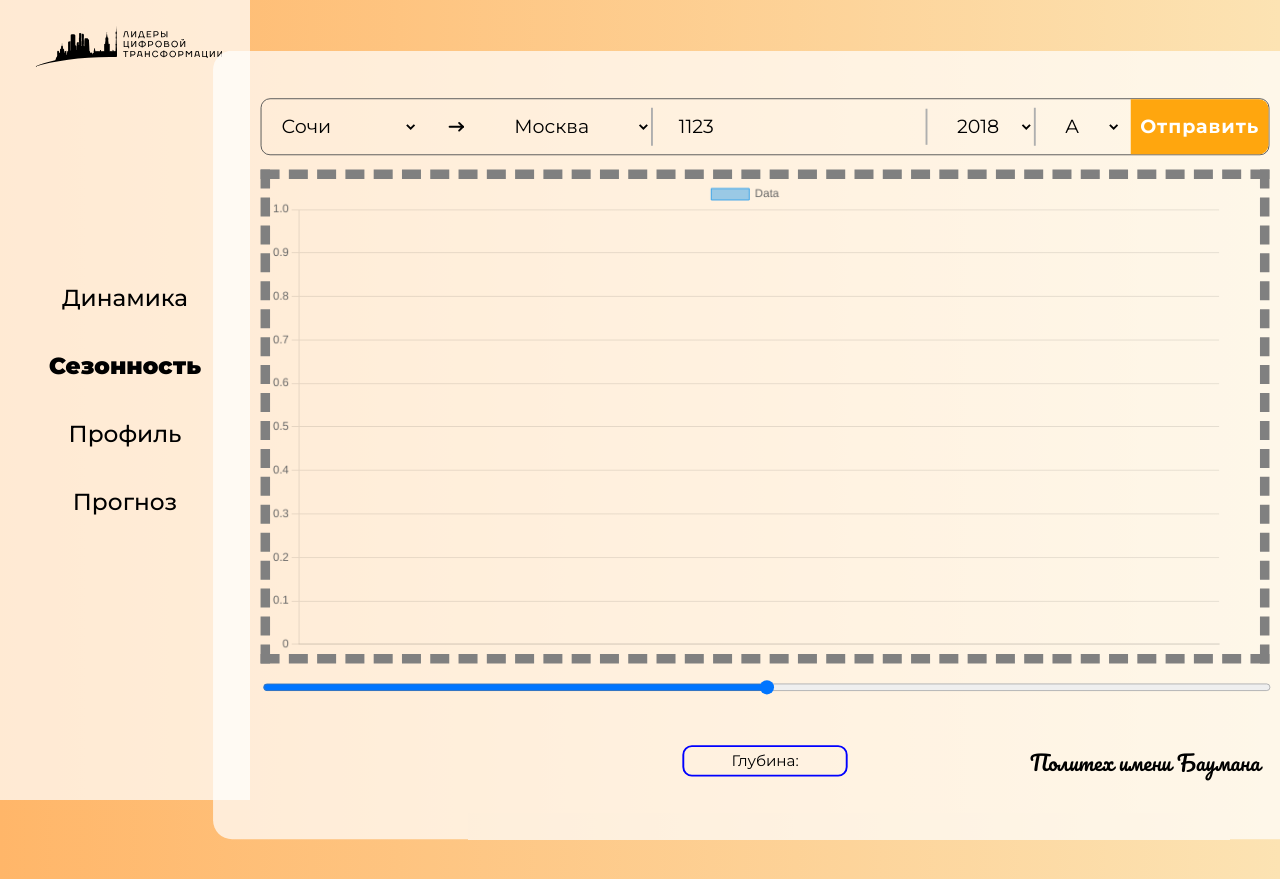
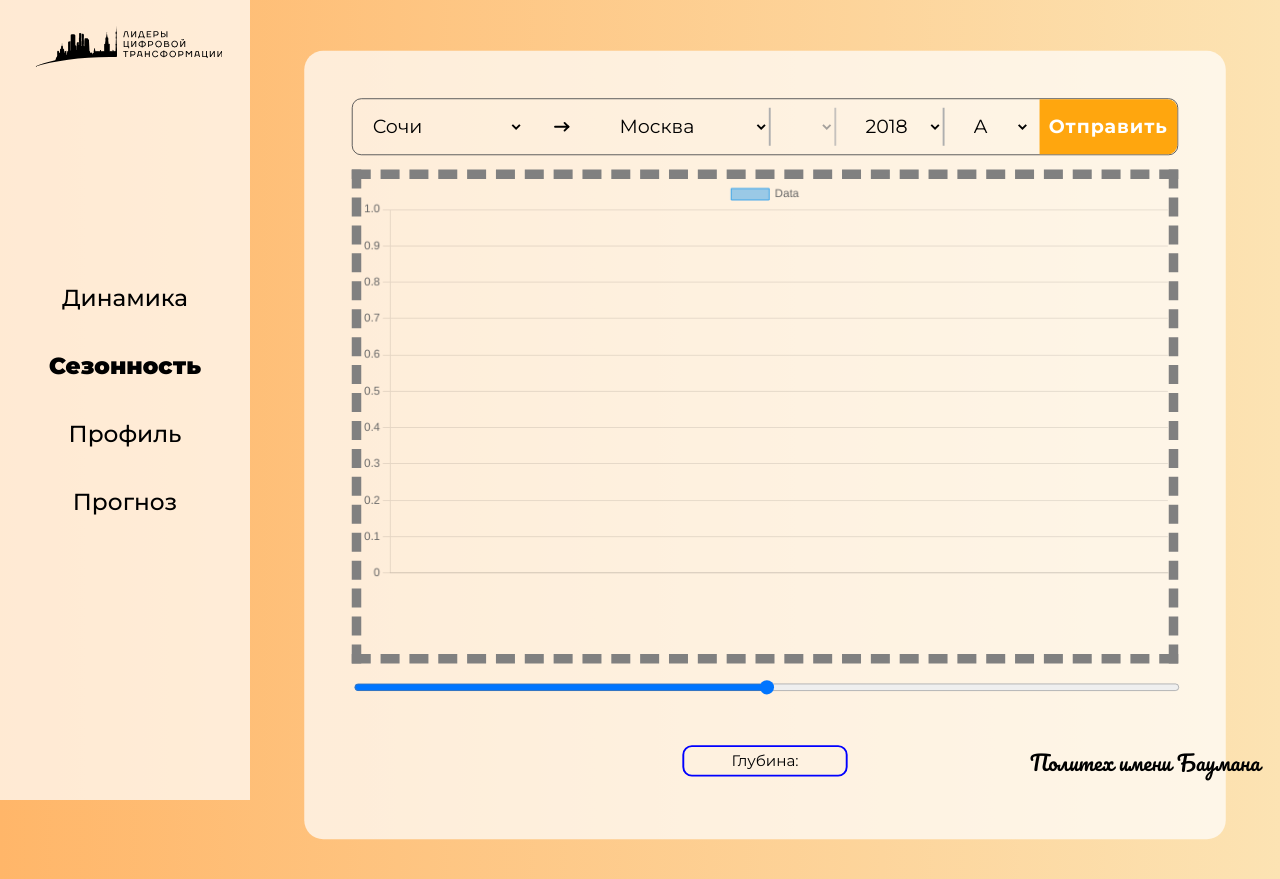
Before and after one commit to DanilKochura/leaders2023, a PHP site: page /hackathon/seasons in a window 1280 px wide. Shown: the top 879 px of the page. Run offline with PHP 8.4, Linux system fonts and the light colour scheme; lists and menus that the app fills with data are empty.

Commit message:
Правки

```diff
--- a/web/controller/api/controller.php
+++ b/web/controller/api/controller.php
@@ -1,6 +1,6 @@
 <?php
 
-ini_set('display_errors', 1);
+ini_set('display_errors', 0);
 error_reporting(E_ALL);
 require_once ROOT.'model/DB.php';
 
@@ -14,7 +14,7 @@ if($route[1] == 'demand')
 {
     $resp = [];
 
-    $res = $db->conn->query("SELECT * from class where flt_num = '{$_POST['flight']}' and `dd` = '{$_POST['date']}' AND `sorg` = '{$_POST['from']}' AND `sdst` = '{$_POST['to']}' and `seg_class_code` = '{$_POST['class']}'");
+    $res = $db->conn->query("SELECT * from class where flt_num = '{$_POST['flight']}' and `dd` = '{$_POST['date']}' AND `sorg` = '{$_POST['from']}' AND `sdst` = '{$_POST['to']}' and `seg_class_code` = '{$_POST['class']}' order by sdat_s ");
     if($res->num_rows == 0)
     {
         die(json_encode([]));
@@ -35,7 +35,7 @@ if($route[1] == 'demand')
         }
         if(isset($resp['pass_def'][$i-1]))
         {
-            $resp['pass_def'][$i-1] = $resp['pass_def'][$i-1]-$resp['pass_def'][$i];
+            $resp['pass_def'][$i] = $row['pass_bk'] - $resp['pass'][$i-1];
         }
         if(isset($resp['pass_div'][$i-1]))
         {
--- a/web/views/seasons.php
+++ b/web/views/seasons.php
@@ -1,7 +1,7 @@
 <div class="dashboard">
     <div class="inner-wrapper">
         <form action="http://localhost/hackathon/api/seasons" class="form" id="demand">
-            <select name="from" class="from">
+            <select name="from" class="from airports">
                 <option value="AER" selected>Сочи</option>
                 <option value="SVO" >Москва</option>
                 <option value="3">Астрахань</option>
@@ -12,12 +12,14 @@
                 <path d="M15 16l4 -4"></path>
                 <path d="M15 8l4 4"></path>
             </svg>
-            <select name="to">
+            <select name="to" class="airports">
                 <option value="AER" >Сочи</option>
                 <option value="SVO" selected >Москва</option>
                 <option value="3">Астрахань</option>
             </select>
-            <input name="flight" type="text" pattern="[1-9][0-9]{3}" placeholder="Номер рейса" class="flight-number" value="1123">
+            <select name="flight" disabled  id="">
+
+            </select>
             <select name="year" id="">
                 <option value="2018">2018</option>
             </select>
```
Also changed, not shown: web/views/assets/main.js (+6 -1 lines).
